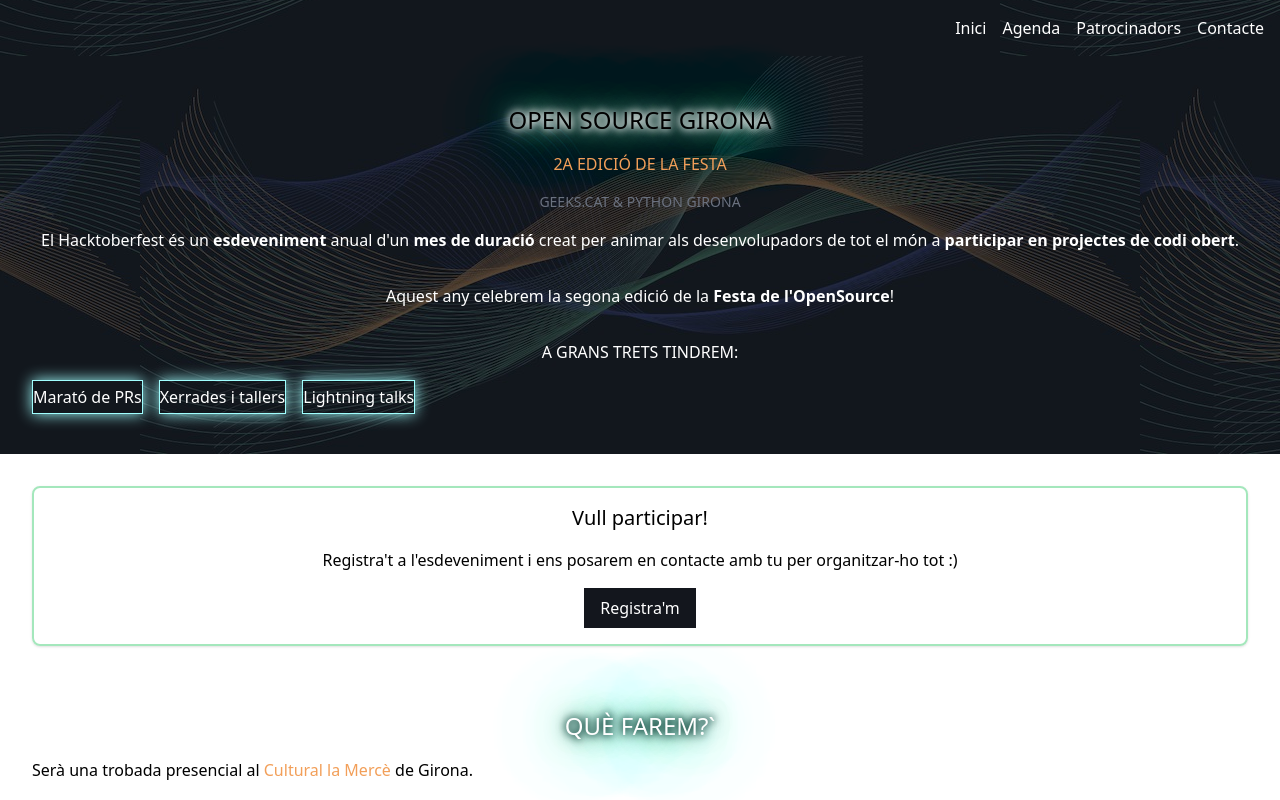
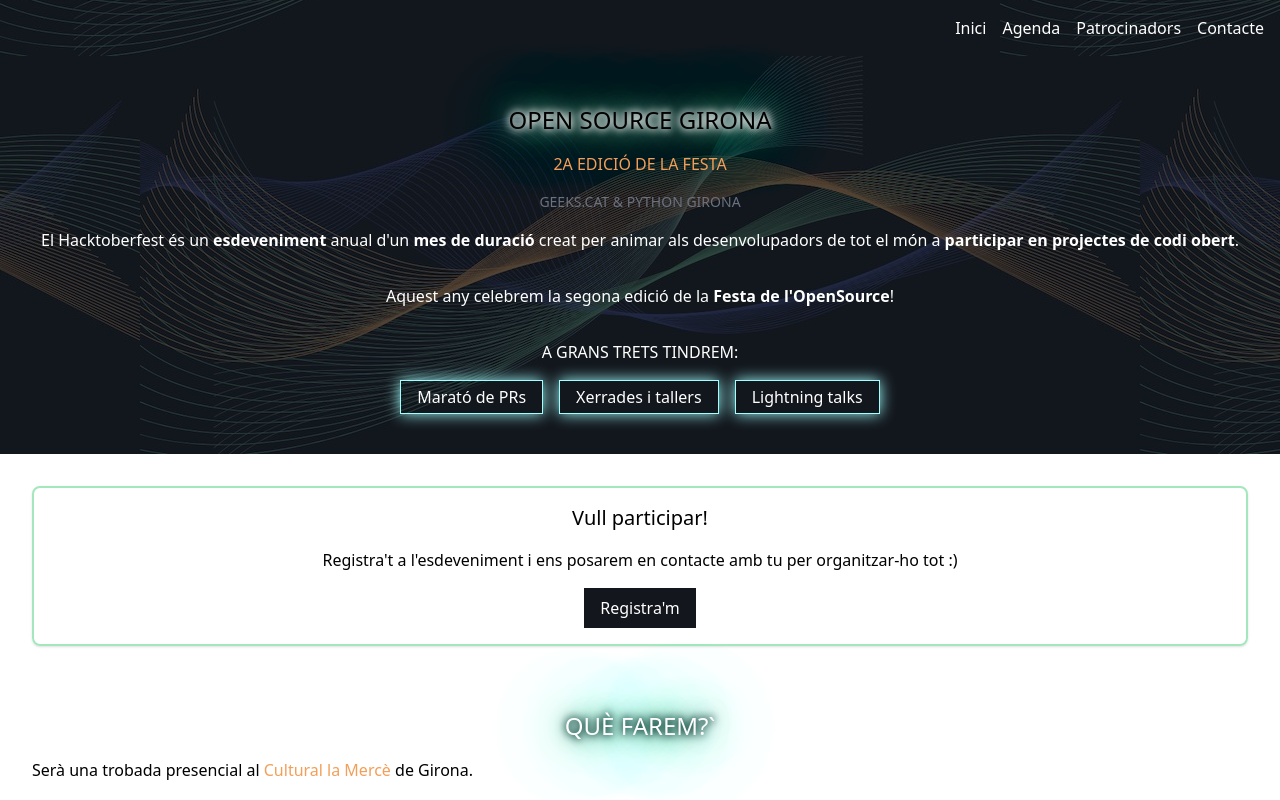
Before and after one commit to GeeksCAT/hacktoberfest-web-2022, a Vue app: page / in a window 1280 px wide. Shown: the top 800 px of the page. Built offline with nearby package versions, Linux system fonts and the light colour scheme; what @formkit/vue would draw is missing.

Commit message:
fix: features of the intro section

```diff
--- a/src/components/Sections/SIntro.vue
+++ b/src/components/Sections/SIntro.vue
@@ -23,9 +23,9 @@ import ATitle from '../Atoms/ATitle.vue'
 
 <style scoped lang="scss">
 ul {
-  @apply flex my-2 gap-4;
+  @apply flex my-2 gap-4 justify-center;
   li {
-    @apply border leading-4 py-2 border-fourth;
+    @apply border leading-4 py-2 px-4 border-fourth;
     $color1: #a1ffff;
     box-shadow: 0px 0px 15px $color1;
   }
```
